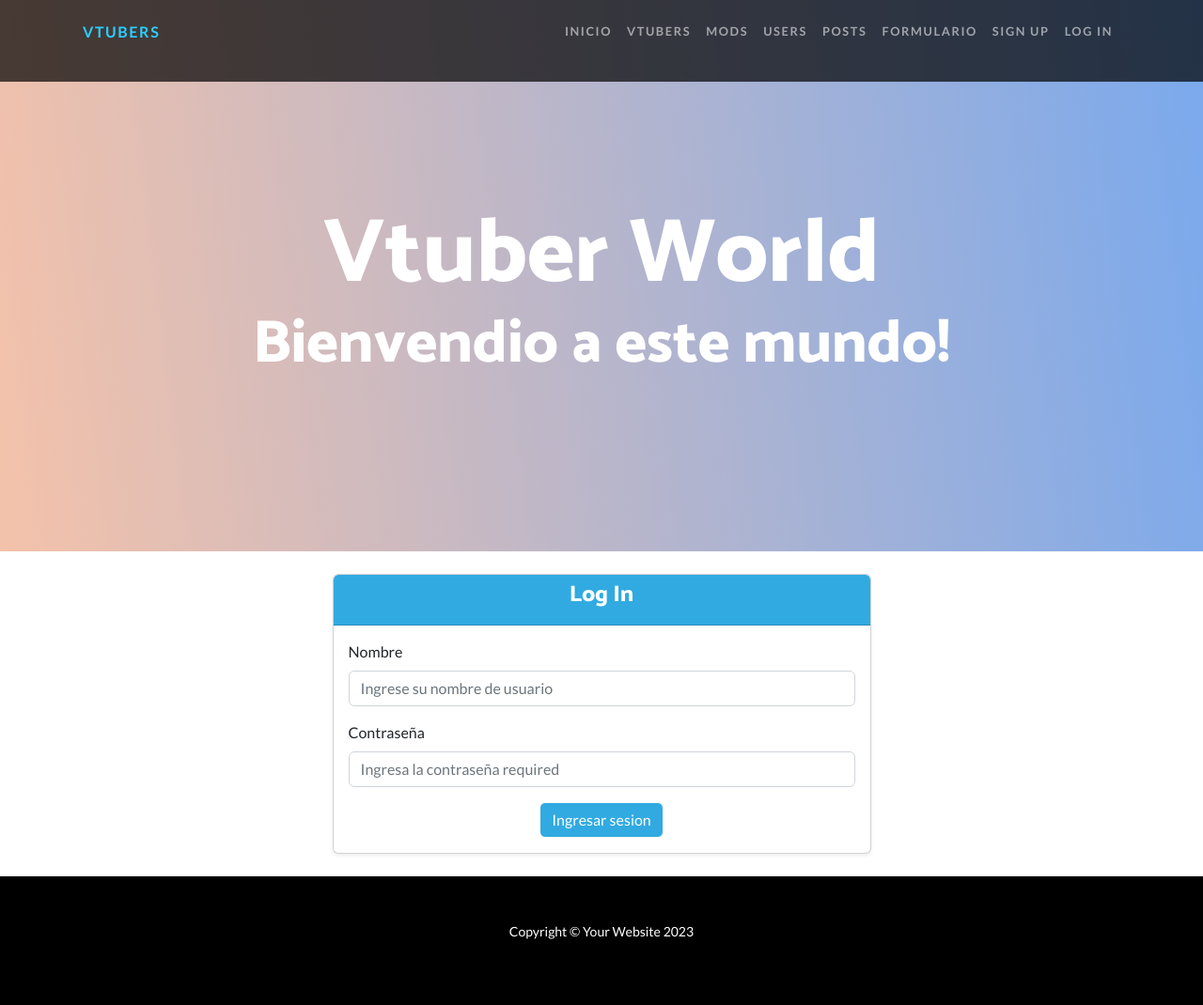
After one commit to gastu9372/Django_Coder, a Django app: page /login/ in a window 1280 px wide. The commit adds this page. Shown: the whole page at 94% size. Run offline with Django 5.2, Linux system fonts and the light colour scheme; some libraries are stand-ins or nearby versions.

Commit message:
Login agregado

```diff
--- a/app_coder/models.py
+++ b/app_coder/models.py
@@ -12,11 +12,11 @@ class Vtuber(models.Model):
 
 class User(models.Model):
     nombre = models.CharField(max_length=30)
-    tag = models.CharField(max_length=30)
+    tag = models.IntegerField()
     email = models.EmailField()
 
     def __str__(self):
-        return f"Username: {self.nombre} #{self.apellido}"
+        return f"Username: {self.nombre} #{self.tag}"
 
 class Moderator(models.Model):
     nombre = models.CharField(max_length=30)
--- a/app_coder/templates/app_coder/base.html
+++ b/app_coder/templates/app_coder/base.html
@@ -38,7 +38,7 @@
                         <li class="nav-item"><a class="nav-link" href="{% url "Formulario" %}">Formulario</a></li>
 
                         <li class="nav-item"><a class="nav-link" href="#!">Sign Up</a></li>
-                        <li class="nav-item"><a class="nav-link" href="#!">Log In</a></li>
+                        <li class="nav-item"><a class="nav-link" href="{% url "Login" %}">Log In</a></li>
 
                     </ul>
                 </div>
--- /dev/null
+++ b/app_coder/templates/app_coder/forms/login.html
@@ -0,0 +1,45 @@
+{% extends "app_coder/base.html" %}
+{% load static %}
+
+{% block Title %}
+Login | VtuberWorld
+{% endblock Title %}
+
+{% block content %}
+
+<div class="container my-4">
+    <div class="row justify-content-center">
+        <div class="col-md-6">
+            <div class="card shadow-sm">
+                <div class="card-header bg-primary text-white text-center">
+                    <h4>Log In</h4>
+                </div>
+                <div class="card-body">
+                    <form action="" method="POST" enctype="multipart/form-data"> <!-- Añadido enctype -->
+                        {% csrf_token %}
+
+                        <!-- Nombre -->
+                        <div class="mb-3">
+                            <label class="form-label" >Nombre</label>
+                            <input type="text" name="username" class="form-control" placeholder= "Ingrese su nombre de usuario" required>
+                        </div>
+
+                        <!-- Contraseña -->
+                        <div class="mb-3">
+                            <label class="form-label">Contraseña</label>
+                            <input type="password" name="password"  class="form-control" placeholder="Ingresa la contraseña required" required>
+                        </div>
+
+                        <!-- Botón de envío -->
+                        <div class="text-center">
+                            <button type="submit" class="btn btn-primary">Ingresar sesion</button>
+                        </div>
+                    </form>
+                </div>
+            </div>
+        </div>
+    </div>
+</div>
+
+
+{% endblock content %}
--- a/app_coder/urls.py
+++ b/app_coder/urls.py
@@ -9,5 +9,6 @@ urlpatterns = [
     path('posts/', posts, name="Posts"),
     path('formulario/', formulario_vtuber_api, name="Formulario"),
     path('del_vtuber/<int:id>', eliminar_vtuber, name="Eliminar"),
-    path('edit_vtuber/<int:id>', editar_vtuber, name="Editar")
+    path('edit_vtuber/<int:id>', editar_vtuber, name="Editar"),
+    path("login/", login_view, name = "Login" ),
 ]
--- a/app_coder/views.py
+++ b/app_coder/views.py
@@ -1,12 +1,26 @@
 from django.shortcuts import redirect, render
 from django.http import HttpResponse
 from django.db.models import Q
+from django.contrib.auth import login, authenticate
 
 from .forms import post_vtuber
 from .models import Vtuber
 
 
 # Create your views here.
+
+def login_view(request):
+    if request.method == "POST":
+        username = request.POST.get("username")
+        password = request.POST.get("password")
+        user = authenticate(request, username=username, password=password)
+        if user is not None:
+            login(request, user)
+            return redirect("Inicio")
+    else:
+        return render(request, "app_coder/forms/login.html")
+
+
 def index(request):
     return render(request, "app_coder/index.html")
 
@@ -34,8 +48,6 @@ def formulario_vtuber_api(request):
     if request.method == "POST":
         post_vtuber_form = post_vtuber(request.POST, request.FILES)
         if post_vtuber_form.is_valid():
-            #informacion_limpia = post_vtuber_form.cleaned_data
-            #vtuber = Vtuber(nombre=informacion_limpia["nombre"], company=informacion_limpia["company"], descripcion=informacion_limpia["descripcion"], foto=informacion_limpia["foto"])
             post_vtuber_form.save()
             return redirect("Vtubers")
     else:
```
Also changed, not shown: app_coder/templates/app_coder/forms/formulario.html (+5 -13 lines), db.sqlite3, media/vtubers_photos/Shiori_Novella_-_Portrait_01.webp (added).
